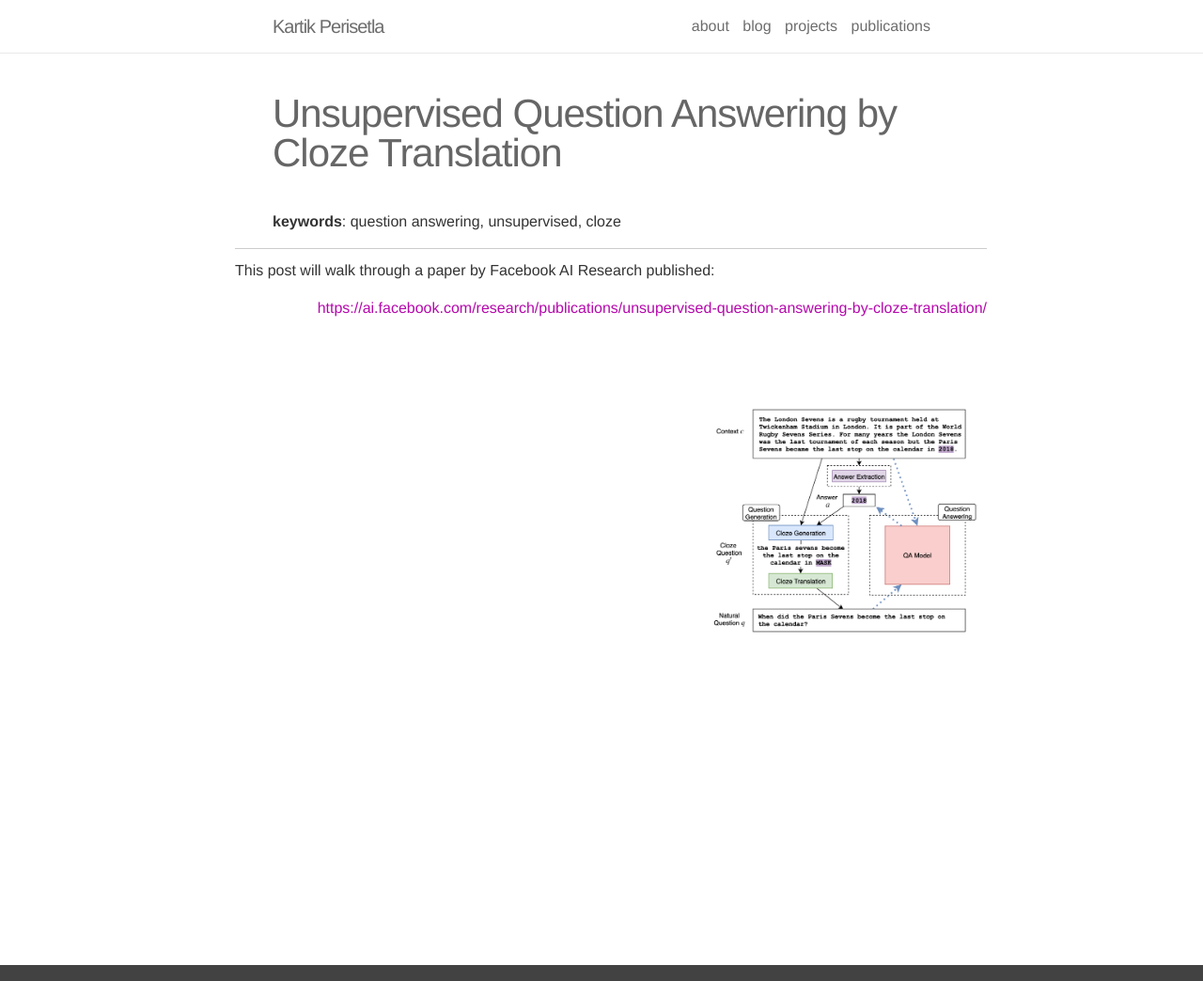
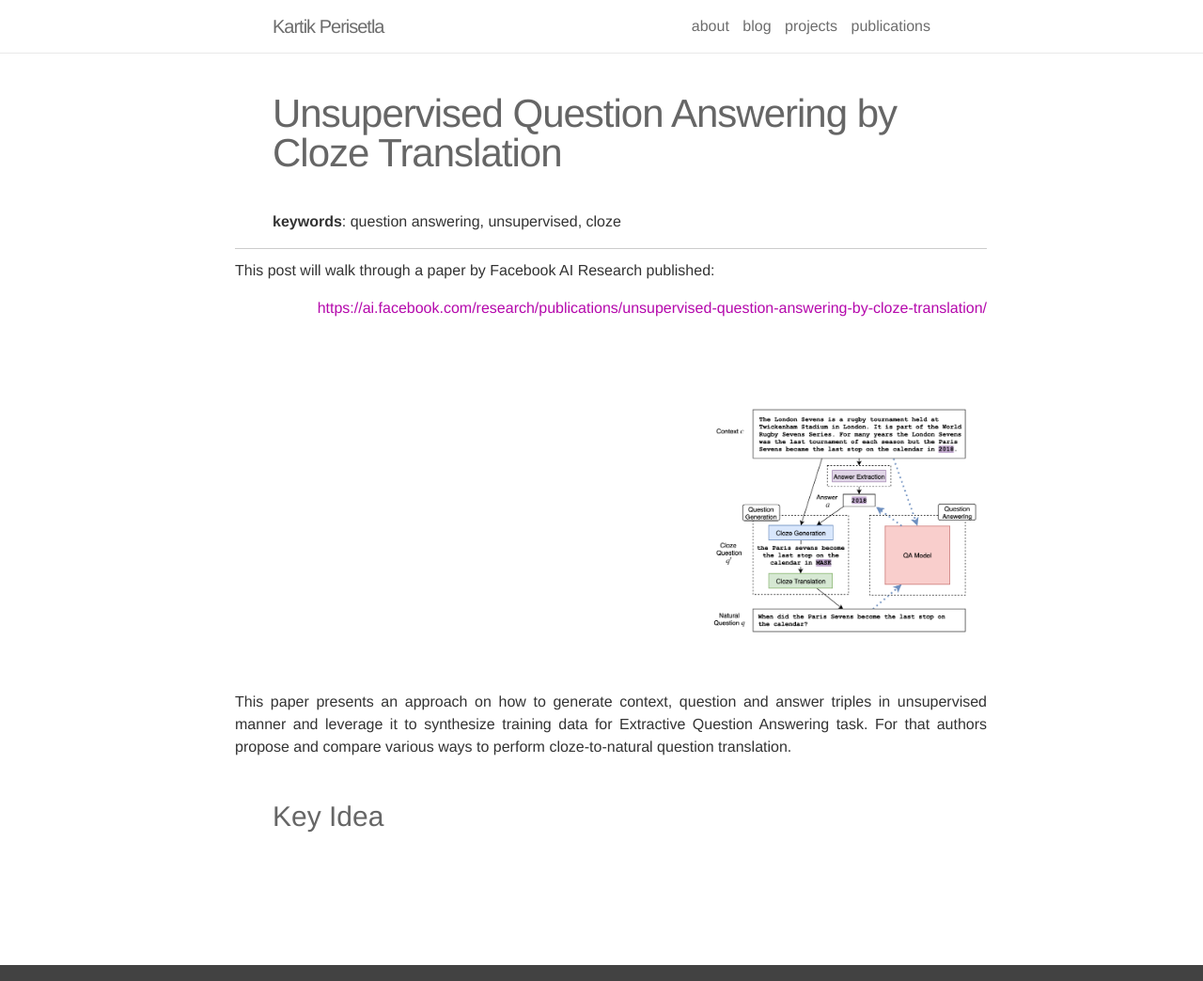
Before and after one commit to kartikperisetla/kartikperisetla.github.io, a Jekyll site: the page built from _posts/2020-03-31-unsupervised-question-answering-by-cloze-translation.markdown, in a window 1280 px wide and 1044 px high. Shown: the whole window at 94% size. Built offline with Jekyll 4.4.1, drawn with Linux system fonts in a browser that asks for light colours; nearby versions of some CDN libraries; comment, search, counter and statistics services are not loaded.

Commit message:
Update 2020-03-31-unsupervised-question-answering-by-cloze-translation.markdown
adding intro

```diff
--- a/_posts/2020-03-31-unsupervised-question-answering-by-cloze-translation.markdown
+++ b/_posts/2020-03-31-unsupervised-question-answering-by-cloze-translation.markdown
@@ -1,7 +1,7 @@
 ---
 layout: post
 title: Unsupervised Question Answering by Cloze Translation
-description: an approach to generate data for Extractive Question Answering models in unsupervised manner
+description: an approach on how to generate context, question and answer triples in unsupervised manner and leverage it to synthesize training data for Extractive Question Answering task
 comments: true
 ---
 <b>keywords</b>: question answering, unsupervised, cloze<br />
@@ -17,6 +17,15 @@ comments: true
 <div class="img_row">
     <img width="300px" src="{{ site.baseurl }}/assets/img/blog/unsupervised_cloze.png">
 </div>
+<br />
+<p align="justify">
+    This paper presents an approach on how to generate context, question and answer triples in unsupervised manner and leverage it to synthesize training data for Extractive Question Answering task. For that authors propose and compare various ways to perform cloze-to-natural question translation.
+</p><br />
+<h3>
+    Key Idea
+</h3>
+<p align="justify">
+</p>
 
 <br/>
 {% if page.comments %}
```
